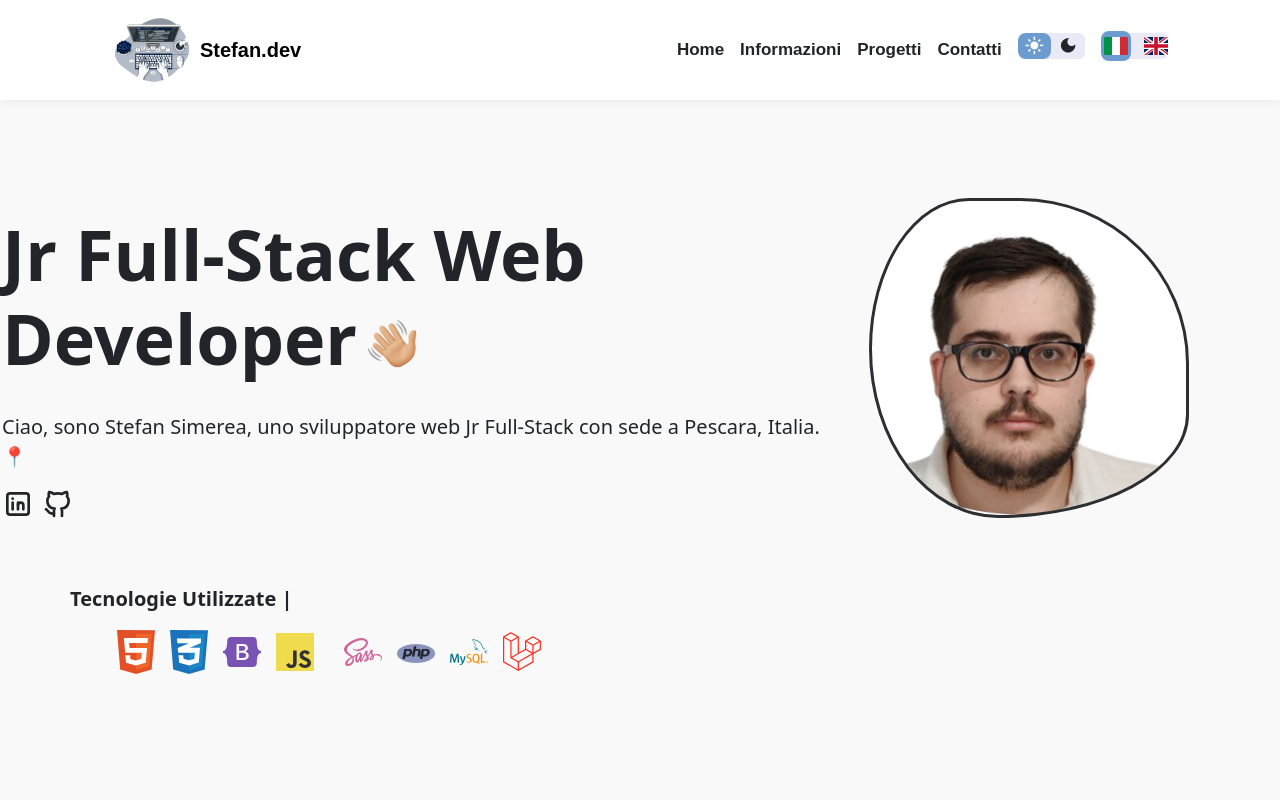
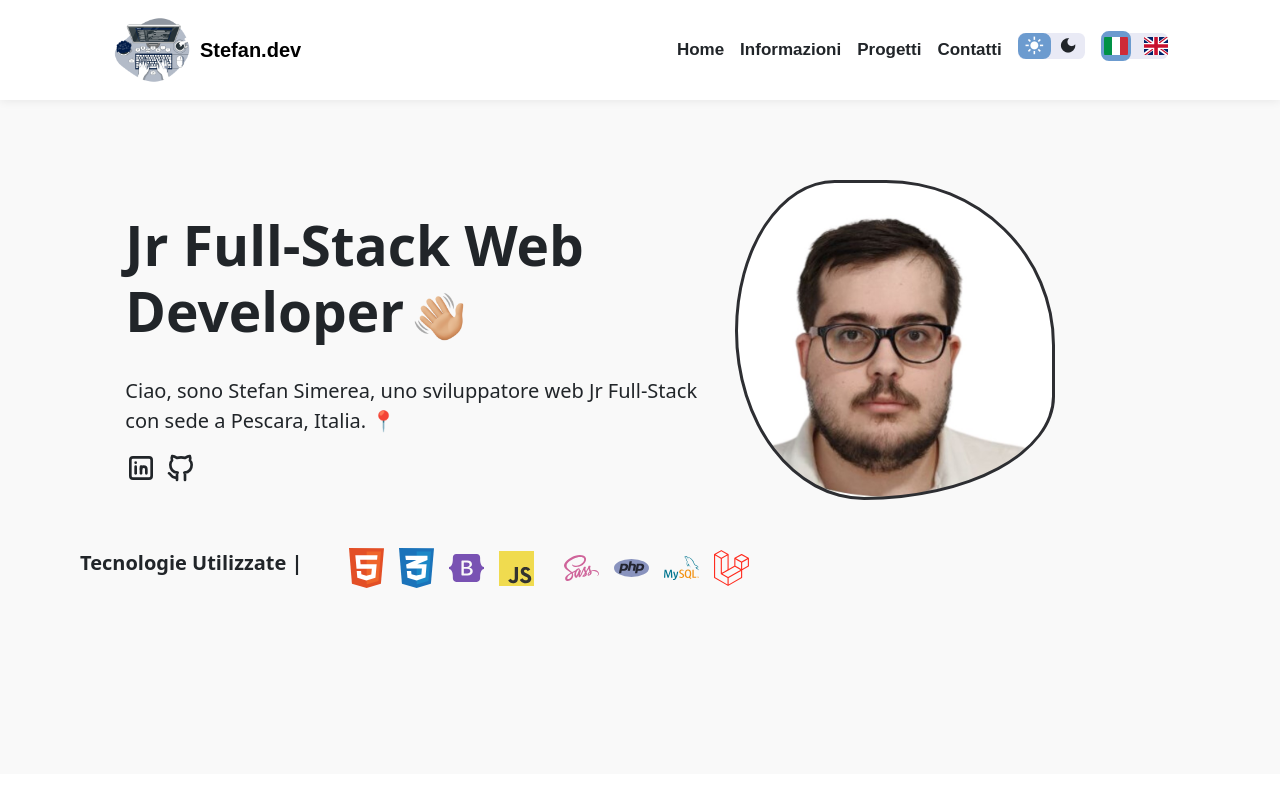
Before and after one commit to stefansimereaa/Personal-Portfolio, a Vue app: page / in a window 1280 px wide. Shown: the top 800 px of the page. Built offline with nearby package versions, Linux system fonts and the light colour scheme; some icons are missing.

Commit message:
jumbotron responsive for all dimensions

```diff
--- a/src/components/main/sections/Jumbotron.vue
+++ b/src/components/main/sections/Jumbotron.vue
@@ -57,14 +57,9 @@ export default {
               <div class="col-photo"></div>
             </div>
             <!-- Technologies row -->
-            <!-- da mettere 992px -->
-            <!-- <div id="technologies" class="row mt-5">
-              <div class="container d-flex align-items-center p-0"> -->
-
-
 
             <div id="technologies" class="col mt-5">
-              <div class="container p-0">
+              <div class="container p-0" id="container-tech">
 
                 <!-- Italian Version -->
                 <p class="text-technologies" :class="{ 'd-none': !$store.state.isItalian }">Tecnologie Utilizzate |</p>
@@ -294,26 +289,416 @@ ul{
 
 // Responsive for small mobile devices
 @media (min-width: 410px) {
+  h1{
+  color: #2d2e32;
+  font-size: 55px;
+  line-height: 1.2;
+  margin-bottom: 2rem;
+  margin-top: 2rem;
+  font-weight: bold;
+  }
 
+  #container-jumbo{
+    display: flex;
+    flex-direction: column;
+  }
+  .col-8{
+    width: 360px;
+  }
+
+  // Hand style img
+  .container-hand {
+    position: relative;
+
+    img {
+      width: 50px;
+      position: absolute;
+      top: 73%;
+      margin-left: 10px;
+    }
+  }
+
+  // Photo profile style and effects
+  .col-photo {
+    background-image: url(../../../assets/img/Stefan.jpg);
+    width: 20rem;
+    height: 20rem;
+    background-size: cover;
+    background-position: center center;
+    background-repeat: no-repeat;
+    border: 3px solid $Black-Shade;
+    margin-left: -105px;
+    animation: morph 8s ease-in-out infinite;
+    border-radius: 60% 40% 30% 70% / 60% 30% 70% 40%;
+    position: relative;
+    transition: all 1s ease-in-out;
+
+    @keyframes morph {
+      0% {
+        border-radius: 60% 40% 30% 70% / 60% 30% 70% 40%;
+      }
+
+      50% {
+        border-radius: 30% 60% 70% 40% / 50% 60% 30% 60%;
+      }
+
+      100% {
+        border-radius: 60% 40% 30% 70% / 60% 30% 70% 40%;
+      }
+    }
+  }
+
+  .text-technologies{
+    margin-left: 40px;
+  }
+
+  ul{
+  display: flex;
+  flex-direction: row;
+  align-items: center;
+  flex-wrap: wrap;
+  list-style-type: none;
+  width: 300px;
+  }
+
+  ul li img{
+  max-width: 37px;
+  margin-bottom: 20px;
+  margin-left: 15px;
+  }
 }
 
 // Responsive for mobile devices
 @media (min-width: 576px) {
+  h1{
+  color: #2d2e32;
+  font-size: 55px;
+  line-height: 1.2;
+  margin-bottom: 2rem;
+  margin-top: 2rem;
+  font-weight: bold;
+  }
 
+  #container-jumbo{
+    display: flex;
+    flex-direction: column;
+  }
+  .col-8{
+    width: 550px;
+  }
+
+  // Hand style img
+  .container-hand {
+    position: relative;
+
+    img {
+      width: 50px;
+      position: absolute;
+      top: 60%;
+      margin-left: 10px;
+    }
+  }
+
+  // Photo profile style and effects
+  .col-photo {
+    background-image: url(../../../assets/img/Stefan.jpg);
+    width: 20rem;
+    height: 20rem;
+    background-size: cover;
+    background-position: center center;
+    background-repeat: no-repeat;
+    border: 3px solid $Black-Shade;
+    margin-left: -80px;
+    animation: morph 8s ease-in-out infinite;
+    border-radius: 60% 40% 30% 70% / 60% 30% 70% 40%;
+    position: relative;
+    transition: all 1s ease-in-out;
+
+    @keyframes morph {
+      0% {
+        border-radius: 60% 40% 30% 70% / 60% 30% 70% 40%;
+      }
+
+      50% {
+        border-radius: 30% 60% 70% 40% / 50% 60% 30% 60%;
+      }
+
+      100% {
+        border-radius: 60% 40% 30% 70% / 60% 30% 70% 40%;
+      }
+    }
+  }
+
+  .text-technologies{
+    margin-left: 10px;
+  }
+
+  ul{
+  display: flex;
+  flex-direction: row;
+  align-items: center;
+  list-style-type: none;
+  width: 300px;
+  }
+
+  ul li img{
+  max-width: 37px;
+  margin-bottom: 20px;
+  margin-left: 15px;
+  }
+  #container-tech{
+    display: flex;
+  }
 }
 
 // Responsive for tablet
 @media (min-width: 768px) {
+  h1{
+  color: #2d2e32;
+  font-size: 55px;
+  line-height: 1.2;
+  margin-bottom: 2rem;
+  margin-top: 2rem;
+  font-weight: bold;
+  }
 
+  #container-jumbo{
+    display: flex;
+    flex-direction: column;
+  }
+  .col-8{
+    width: 725px;
+  }
+
+  // Hand style img
+  .container-hand {
+    position: relative;
+
+    img {
+      width: 50px;
+      position: absolute;
+      top: 60%;
+      margin-left: 10px;
+    }
+  }
+
+  // Photo profile style and effects
+  .col-photo {
+    background-image: url(../../../assets/img/Stefan.jpg);
+    width: 20rem;
+    height: 20rem;
+    background-size: cover;
+    background-position: center center;
+    background-repeat: no-repeat;
+    border: 3px solid $Black-Shade;
+    margin-left: -50px;
+    animation: morph 8s ease-in-out infinite;
+    border-radius: 60% 40% 30% 70% / 60% 30% 70% 40%;
+    position: relative;
+    transition: all 1s ease-in-out;
+
+    @keyframes morph {
+      0% {
+        border-radius: 60% 40% 30% 70% / 60% 30% 70% 40%;
+      }
+
+      50% {
+        border-radius: 30% 60% 70% 40% / 50% 60% 30% 60%;
+      }
+
+      100% {
+        border-radius: 60% 40% 30% 70% / 60% 30% 70% 40%;
+      }
+    }
+  }
+
+  .text-technologies{
+    margin-left: 10px;
+  }
+
+  ul{
+  display: flex;
+  flex-direction: row;
+  align-items: center;
+  list-style-type: none;
+  width: 500px;
+  }
+
+  ul li img{
+  max-width: 35px;
+  margin-bottom: 20px;
+  margin-left: 15px;
+  }
+  #container-tech{
+    display: flex;
+  }
 }
 
 // Responsive for notebooks
 @media (min-width: 992px) {
+  h1{
+  color: #2d2e32;
+  font-size: 55px;
+  line-height: 1.2;
+  margin-bottom: 2rem;
+  margin-top: 2rem;
+  font-weight: bold;
+  }
 
+  #container-jumbo{
+    display: flex;
+    flex-direction: row;
+  }
+  .col-8{
+    width: 620px;
+  }
+
+  // Hand style img
+  .container-hand {
+    position: relative;
+
+    img {
+      width: 50px;
+      position: absolute;
+      top: 60%;
+      margin-left: 10px;
+    }
+  }
+
+  // Photo profile style and effects
+  .col-photo {
+    background-image: url(../../../assets/img/Stefan.jpg);
+    width: 20rem;
+    height: 20rem;
+    background-size: cover;
+    background-position: center center;
+    background-repeat: no-repeat;
+    margin-left: -10px;
+    border: 3px solid $Black-Shade;
+    animation: morph 8s ease-in-out infinite;
+    border-radius: 60% 40% 30% 70% / 60% 30% 70% 40%;
+    position: relative;
+    transition: all 1s ease-in-out;
+
+    @keyframes morph {
+      0% {
+        border-radius: 60% 40% 30% 70% / 60% 30% 70% 40%;
+      }
+
+      50% {
+        border-radius: 30% 60% 70% 40% / 50% 60% 30% 60%;
+      }
+
+      100% {
+        border-radius: 60% 40% 30% 70% / 60% 30% 70% 40%;
+      }
+    }
+  }
+
+  .text-technologies{
+    margin-left: 10px;
+  }
+
+  ul{
+  display: flex;
+  flex-direction: row;
+  align-items: center;
+  list-style-type: none;
+  width: 500px;
+  }
+
+  ul li img{
+  max-width: 35px;
+  margin-bottom: 20px;
+  margin-left: 15px;
+  }
+  #container-tech{
+    display: flex;
+  }
 }
 
 // Responsive for desktops
 @media (min-width: 1400px) {
 
+  h1{
+  color: #2d2e32;
+  font-size: 55px;
+  line-height: 1.2;
+  margin-bottom: 2rem;
+  margin-top: 2rem;
+  font-weight: bold;
+  }
+
+  #container-jumbo{
+    display: flex;
+    flex-direction: row;
+  }
+  .col-8{
+    width: 850px;
+  }
+
+  // Hand style img
+  .container-hand {
+    position: relative;
+
+    img {
+      width: 50px;
+      position: absolute;
+      top: 19%;
+      margin-left: 10px;
+    }
+  }
+
+  // Photo profile style and effects
+  .col-photo {
+    background-image: url(../../../assets/img/Stefan.jpg);
+    width: 20rem;
+    height: 20rem;
+    background-size: cover;
+    background-position: center center;
+    background-repeat: no-repeat;
+    margin-left: 60px;
+    border: 3px solid $Black-Shade;
+    animation: morph 8s ease-in-out infinite;
+    border-radius: 60% 40% 30% 70% / 60% 30% 70% 40%;
+    position: relative;
+    transition: all 1s ease-in-out;
+
+    @keyframes morph {
+      0% {
+        border-radius: 60% 40% 30% 70% / 60% 30% 70% 40%;
+      }
+
+      50% {
+        border-radius: 30% 60% 70% 40% / 50% 60% 30% 60%;
+      }
+
+      100% {
+        border-radius: 60% 40% 30% 70% / 60% 30% 70% 40%;
+      }
+    }
+  }
+
+  .text-technologies{
+    margin-left: 10px;
+  }
+
+  ul{
+  display: flex;
+  flex-direction: row;
+  align-items: center;
+  list-style-type: none;
+  width: 500px;
+  }
+
+  ul li img{
+  max-width: 35px;
+  margin-bottom: 20px;
+  margin-left: 15px;
+  }
+  #container-tech{
+    display: flex;
+  }
+
 }
 </style>
```
